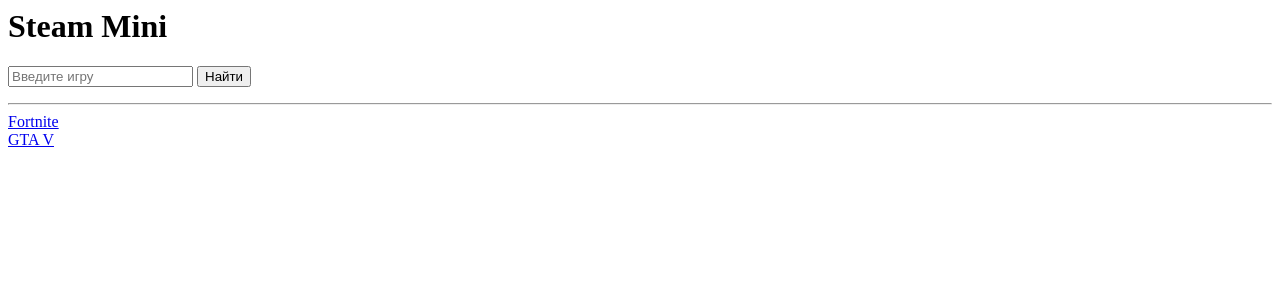
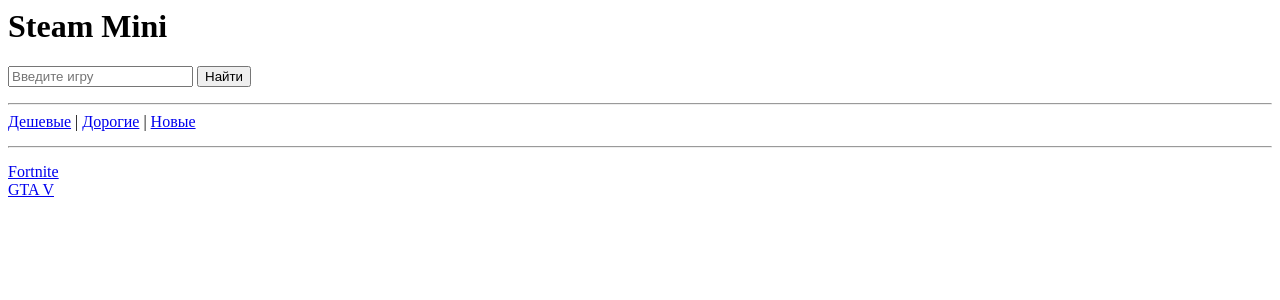
Before and after one commit to killiga/mini-steam, a Django app: page /games/?sort=price_asc in a window 1280 px wide. Shown: the top 300 px of the page. Run offline with Django 5.2, Linux system fonts and the light colour scheme; data comes from the database, SQL or seed files in the repository.

Commit message:
add sort

```diff
--- a/store/templates/store/games.html
+++ b/store/templates/store/games.html
@@ -16,16 +16,22 @@
 <hr>
 
 
+<div style="margin-bottom: 15px;">
+    <a href="?sort=price_asc">Дешевые</a> |
+    <a href="?sort=price_desc">Дорогие</a> |
+    <a href="?sort=date">Новые</a>
+</div>
 
-{% for game in games %}
+<hr>
 
-<a href="{% url 'game_detail' game.id %}">
-    {{ game.name }}
-</a>
-
-<br>
-
-{% endfor %}
+<div style="margin-top: 15px;">
+    {% for game in games %}
+    <a href="{% url 'game_detail' game.id %}">
+        {{ game.name }}
+    </a>
+    <br>
+    {% endfor %}
+</div>
 
 
 {% if search and not games %}
--- a/store/views.py
+++ b/store/views.py
@@ -2,9 +2,11 @@ from django.shortcuts import render, get_object_or_404, redirect
 from .models import Game, Purchase
 from django.contrib.auth.decorators import login_required
 
+
 def games(request):
 
     search = request.GET.get("search")
+    sort = request.GET.get("sort")
 
     if search:
         games = Game.objects.filter(
@@ -12,6 +14,17 @@ def games(request):
         )
     else:
         games = Game.objects.all()
+
+
+    if sort == "price_asc":
+        games = games.order_by("price")
+
+    elif sort == "price_desc":
+        games = games.order_by("-price")
+
+    elif sort == "date":
+        games = games.order_by("-release_date")
+
 
     return render(request, "store/games.html", {
         "games": games,
```
